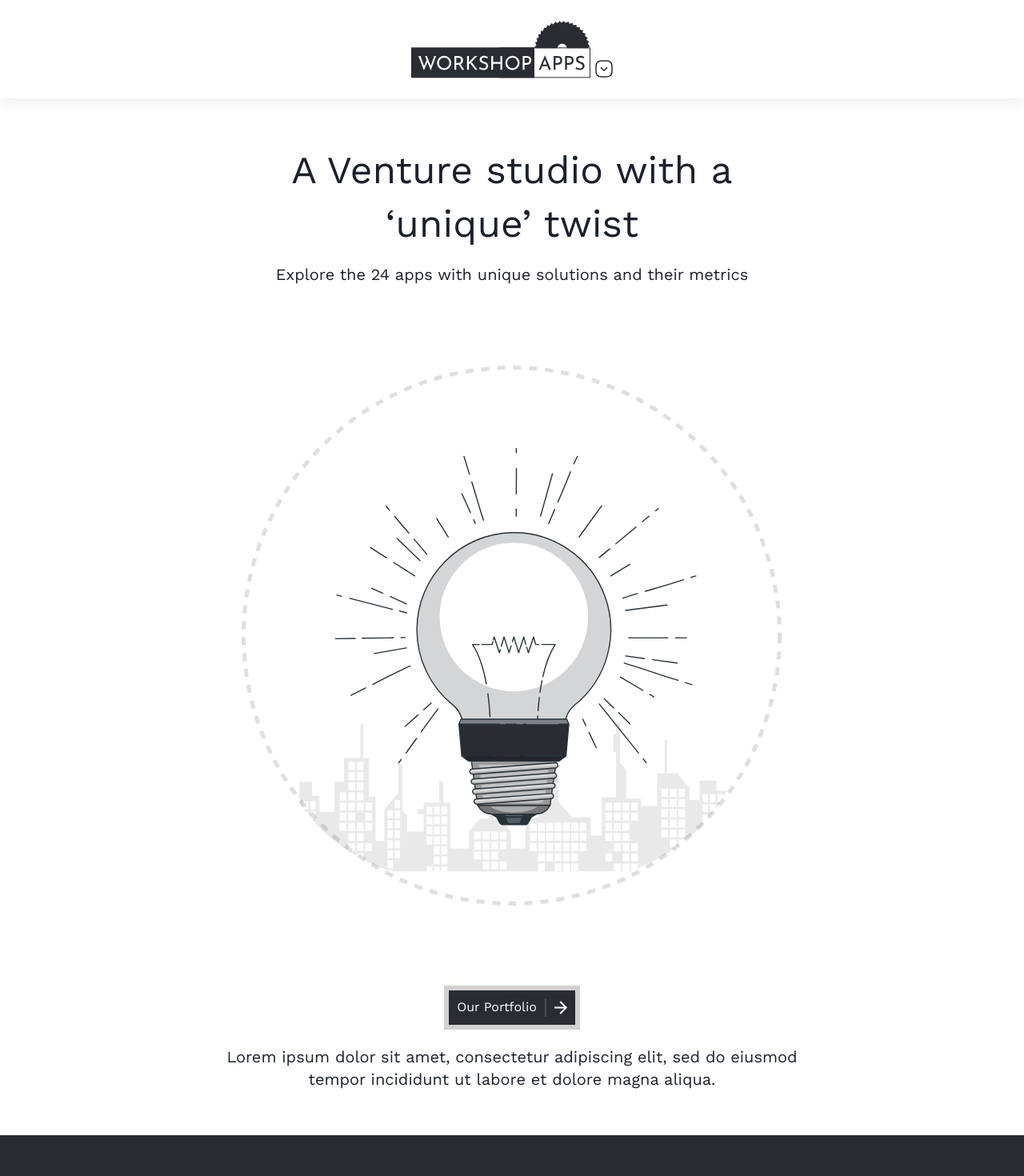
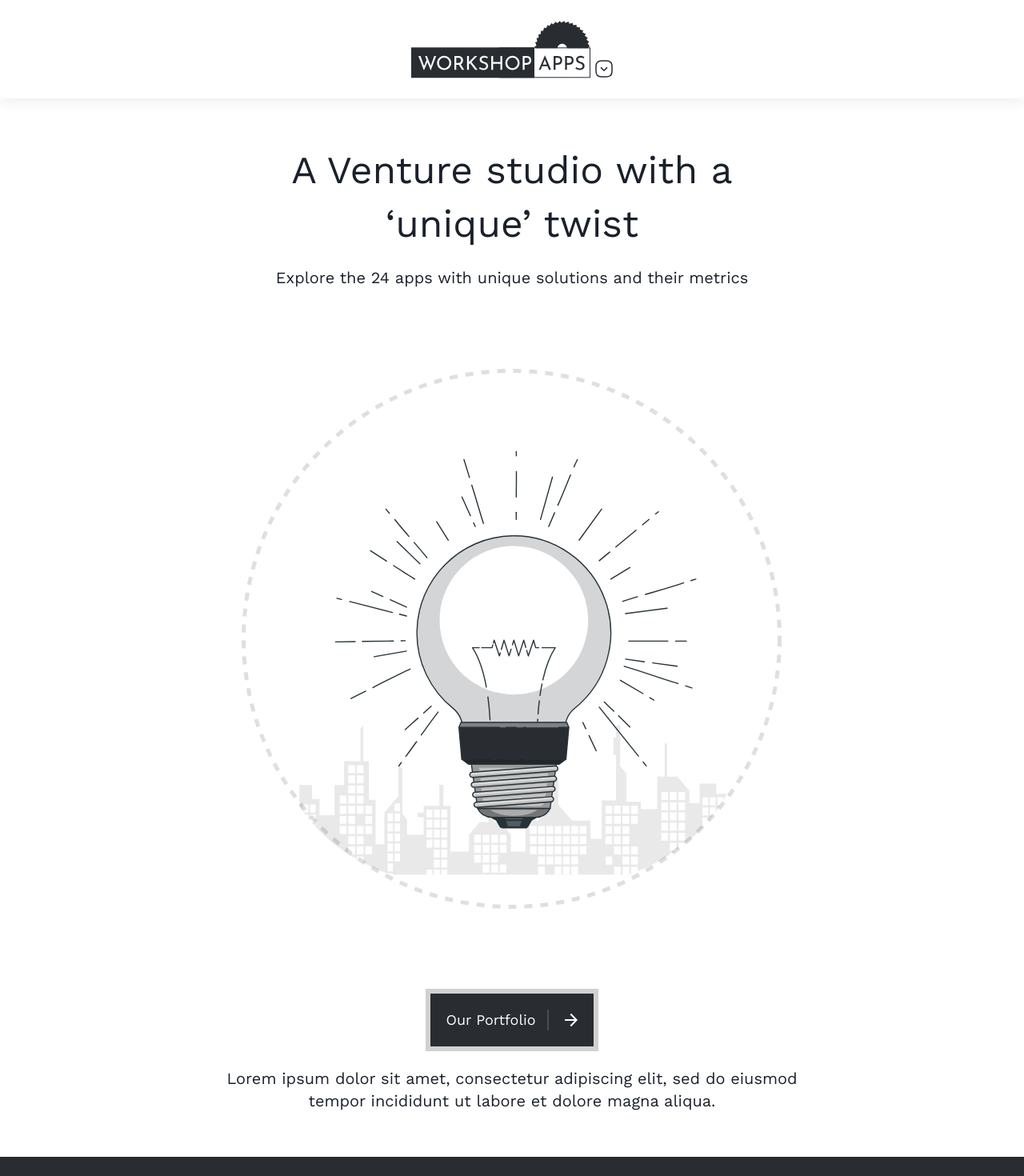
Before and after one commit to workshopapps/workshopapps-portfolio, a Next.js app in the folder frontend/: page / in a window 1280 px wide. Shown: the top 1470 px of the page at 80% size. Built offline with nearby package versions, Linux system fonts and the light colour scheme.

Commit message:
styling: fixed homepage button

```diff
--- a/frontend/components/homepage/Homepage.js
+++ b/frontend/components/homepage/Homepage.js
@@ -18,7 +18,7 @@ const Homepage = () => {
       alignItems="center"
       gap="100px"
     >
-      <Stack spacing={4}>
+      <Stack spacing={5}>
         <Text fontSize="5xl" w="80%" mx="auto" textAlign="center">
           A Venture studio with a ‘unique’ twist
         </Text>
--- a/frontend/components/homepage/Homepage.module.css
+++ b/frontend/components/homepage/Homepage.module.css
@@ -2,14 +2,15 @@
   background: #292d32;
   border: 6px solid rgb(210, 208, 208);
   color: #ffffff;
-  padding: 10px;
+  padding: 20px;
   display: flex;
-  gap: 10px;
+  /* gap: 15px; */
+  column-gap: 20px;
   margin: 0 auto;
 }
 
 .buttonText {
-  font-size: 16px;
-  padding-right: 10px;
+  font-size: 18px;
+  padding-right: 15px;
   border-right: 2px solid rgba(255, 255, 255, 0.15);
 }
```
